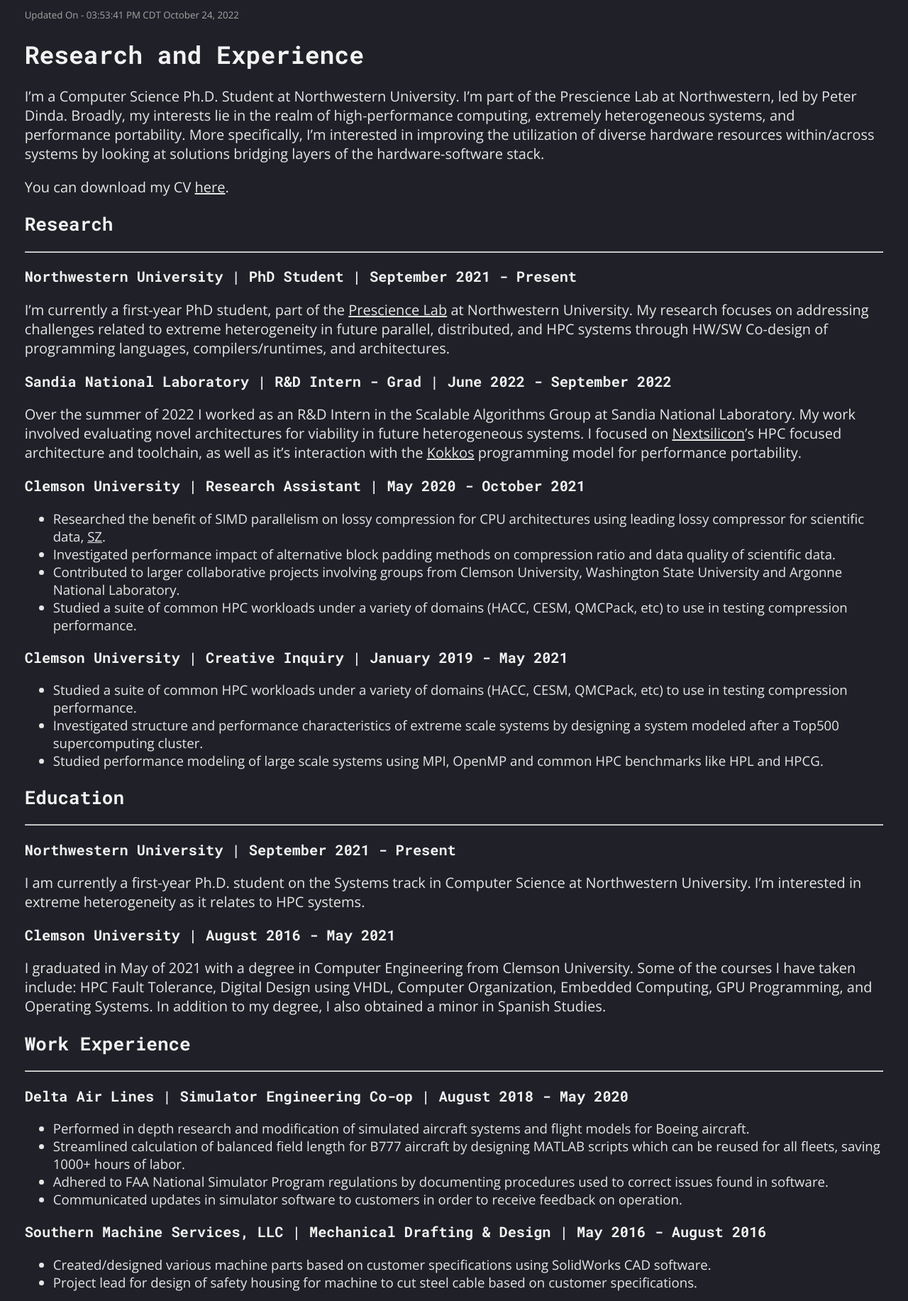
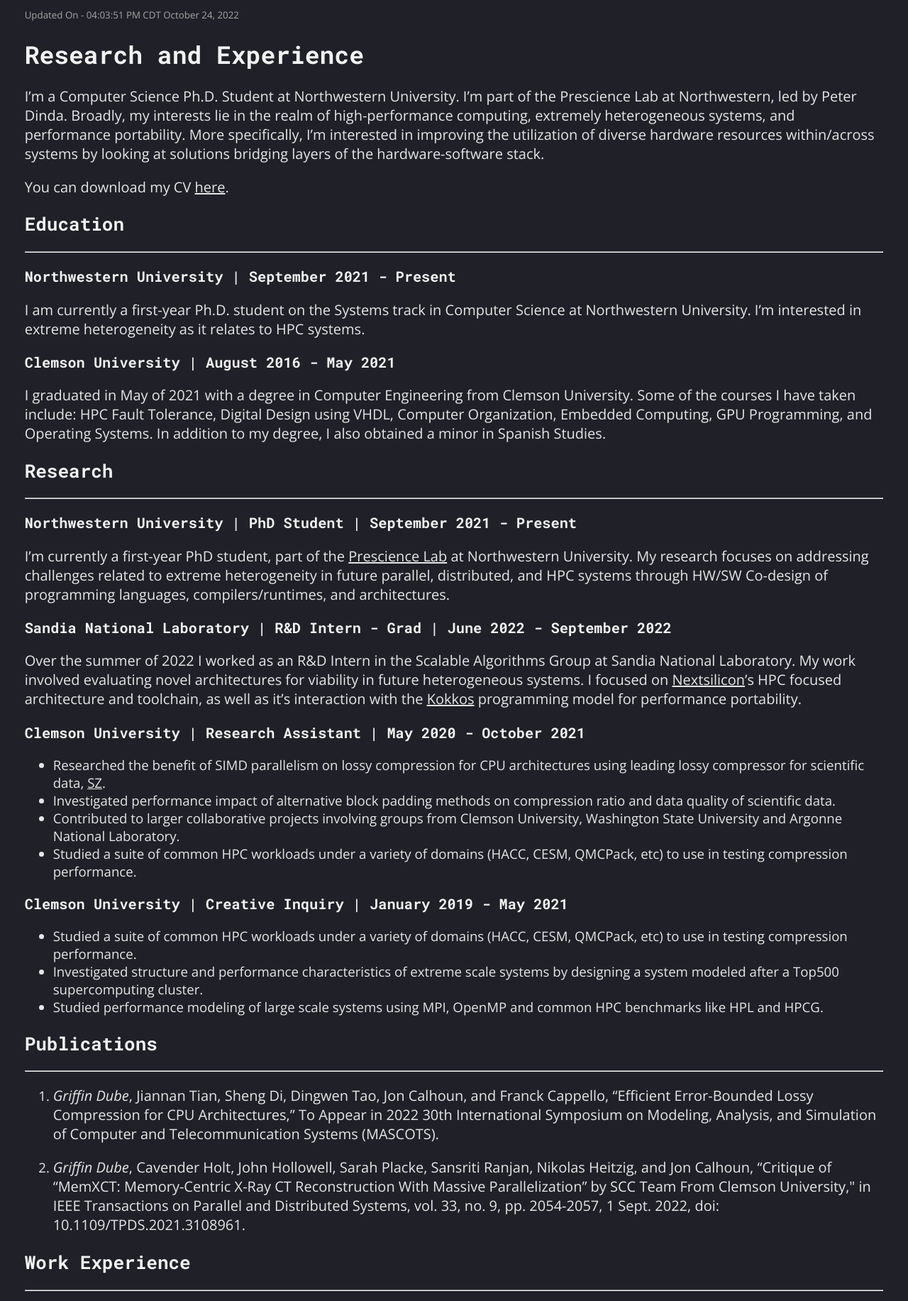
Before and after one commit to gadube/gadube.github.io, a plain HTML site: page research.html in a window 1280 px wide. Shown: the part 58-1891 px from the top of the page at 71% size. Drawn offline with nearby package versions, Linux system fonts and the light colour scheme.

Commit message:
Update Site on Mon Oct 24 04:03:51 PM CDT 2022

```diff
--- a/research.html
+++ b/research.html
@@ -98,11 +98,17 @@
     <hr class="menu-bar">
     </div>
 
-    <p id="date-string">Updated On - 03:53:41 PM CDT October 24, 2022</p>
+    <p id="date-string">Updated On - 04:03:51 PM CDT October 24, 2022</p>
     <h1>Research and Experience</h1>
 
     <p>I’m a Computer Science Ph.D. Student at Northwestern University. I’m part of the Prescience Lab at Northwestern, led by Peter Dinda. Broadly, my interests lie in the realm of high-performance computing, extremely heterogeneous systems, and performance portability. More specifically, I’m interested in improving the utilization of diverse hardware resources within/across systems by looking at solutions bridging layers of the hardware-software stack.</p>
     <p>You can download my CV <a href="files/cv.pdf"><u>here</u></a>.</p>
+    <h2 id="education">Education</h2>
+    <hr class="menu-bar">
+    <h3 id="northwestern-university-september-2021---present">Northwestern University | September 2021 - Present</h3>
+    <p>I am currently a first-year Ph.D. student on the Systems track in Computer Science at Northwestern University. I’m interested in extreme heterogeneity as it relates to HPC systems.</p>
+    <h3 id="clemson-university-august-2016---may-2021">Clemson University | August 2016 - May 2021</h3>
+    <p>I graduated in May of 2021 with a degree in Computer Engineering from Clemson University. Some of the courses I have taken include: HPC Fault Tolerance, Digital Design using VHDL, Computer Organization, Embedded Computing, GPU Programming, and Operating Systems. In addition to my degree, I also obtained a minor in Spanish Studies.</p>
     <h2 id="research">Research</h2>
     <hr class="menu-bar">
     <h3 id="northwestern-university-phd-student-september-2021---present">Northwestern University | PhD Student | September 2021 - Present</h3>
@@ -122,12 +128,12 @@
     <li>Investigated structure and performance characteristics of extreme scale systems by designing a system modeled after a Top500 supercomputing cluster.</li>
     <li>Studied performance modeling of large scale systems using MPI, OpenMP and common HPC benchmarks like HPL and HPCG.</li>
     </ul>
-    <h2 id="education">Education</h2>
+    <h2 id="publications">Publications</h2>
     <hr class="menu-bar">
-    <h3 id="northwestern-university-september-2021---present">Northwestern University | September 2021 - Present</h3>
-    <p>I am currently a first-year Ph.D. student on the Systems track in Computer Science at Northwestern University. I’m interested in extreme heterogeneity as it relates to HPC systems.</p>
-    <h3 id="clemson-university-august-2016---may-2021">Clemson University | August 2016 - May 2021</h3>
-    <p>I graduated in May of 2021 with a degree in Computer Engineering from Clemson University. Some of the courses I have taken include: HPC Fault Tolerance, Digital Design using VHDL, Computer Organization, Embedded Computing, GPU Programming, and Operating Systems. In addition to my degree, I also obtained a minor in Spanish Studies.</p>
+    <ol type="1">
+    <li><p><em>Griffin Dube</em>, Jiannan Tian, Sheng Di, Dingwen Tao, Jon Calhoun, and Franck Cappello, “Efficient Error-Bounded Lossy Compression for CPU Architectures,” To Appear in 2022 30th International Symposium on Modeling, Analysis, and Simulation of Computer and Telecommunication Systems (MASCOTS).</p></li>
+    <li><p><em>Griffin Dube</em>, Cavender Holt, John Hollowell, Sarah Placke, Sansriti Ranjan, Nikolas Heitzig, and Jon Calhoun, “Critique of “MemXCT: Memory-Centric X-Ray CT Reconstruction With Massive Parallelization” by SCC Team From Clemson University," in IEEE Transactions on Parallel and Distributed Systems, vol. 33, no. 9, pp. 2054-2057, 1 Sept. 2022, doi: 10.1109/TPDS.2021.3108961.</p></li>
+    </ol>
     <h2 id="work-experience">Work Experience</h2>
     <hr class="menu-bar">
     <h3 id="delta-air-lines-simulator-engineering-co-op-august-2018---may-2020">Delta Air Lines | Simulator Engineering Co-op | August 2018 - May 2020</h3>
```
Also changed, not shown: blog.html (+1 -1 lines), home.html (+1 -1 lines), index.html (+1 -1 lines), misc.html (+1 -1 lines).
